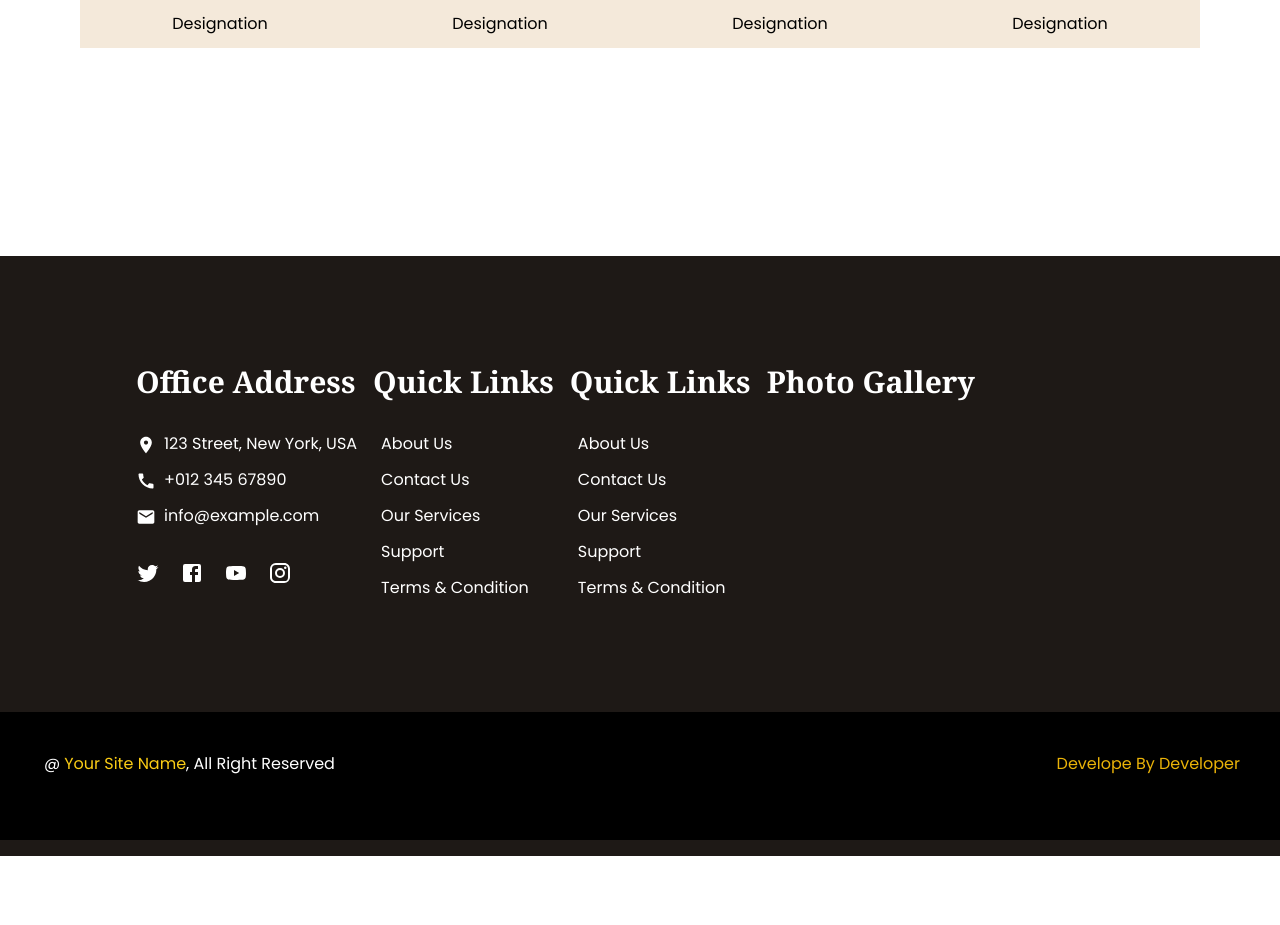
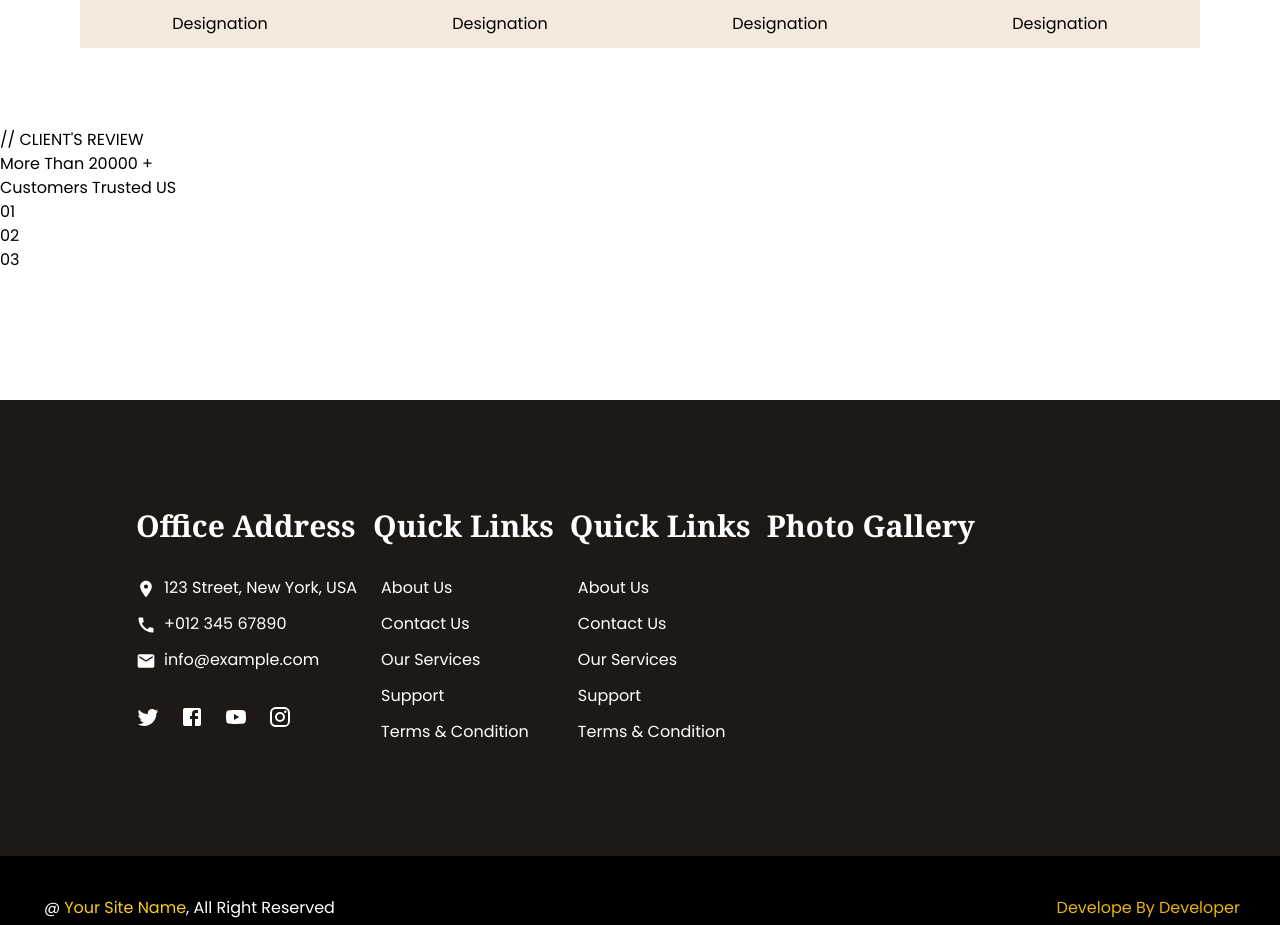
Before and after one commit to Ashish5028/Frozen-Baker, a React (Vite) app: page / in a window 1280 px wide. Shown: the part 1580-2505 px from the top of the page. Before the commit the page ends 2436 px from the top, so only its background shows below. Built offline with nearby package versions, Linux system fonts and the light colour scheme.

Commit message:
add new page

```diff
--- /dev/null
+++ b/src/homePage/component/clientReview.jsx
@@ -0,0 +1,19 @@
+export default function ClientReview() {
+  return (
+    <>
+      <div></div>
+      <div className="justify-center ml-auto">
+        <p>// CLIENT'S REVIEW</p>
+        <p>
+          More Than 20000 + <br />
+          Customers Trusted US
+        </p>
+      </div>
+      <div class="">
+        <div>01</div>
+        <div>02</div>
+        <div>03</div>
+      </div>
+    </>
+  );
+}
--- a/src/homePage/component/homePage.jsx
+++ b/src/homePage/component/homePage.jsx
@@ -1,10 +1,12 @@
 import SimpleSlider from "../../component/slider";
 import Team from "../../ourTeam/component/team";
+import ClientReview from "./clientReview";
 export default function MainPage() {
   return (
     <>
       <SimpleSlider />
       <Team />
+      <ClientReview />
     </>
   );
 }
```
